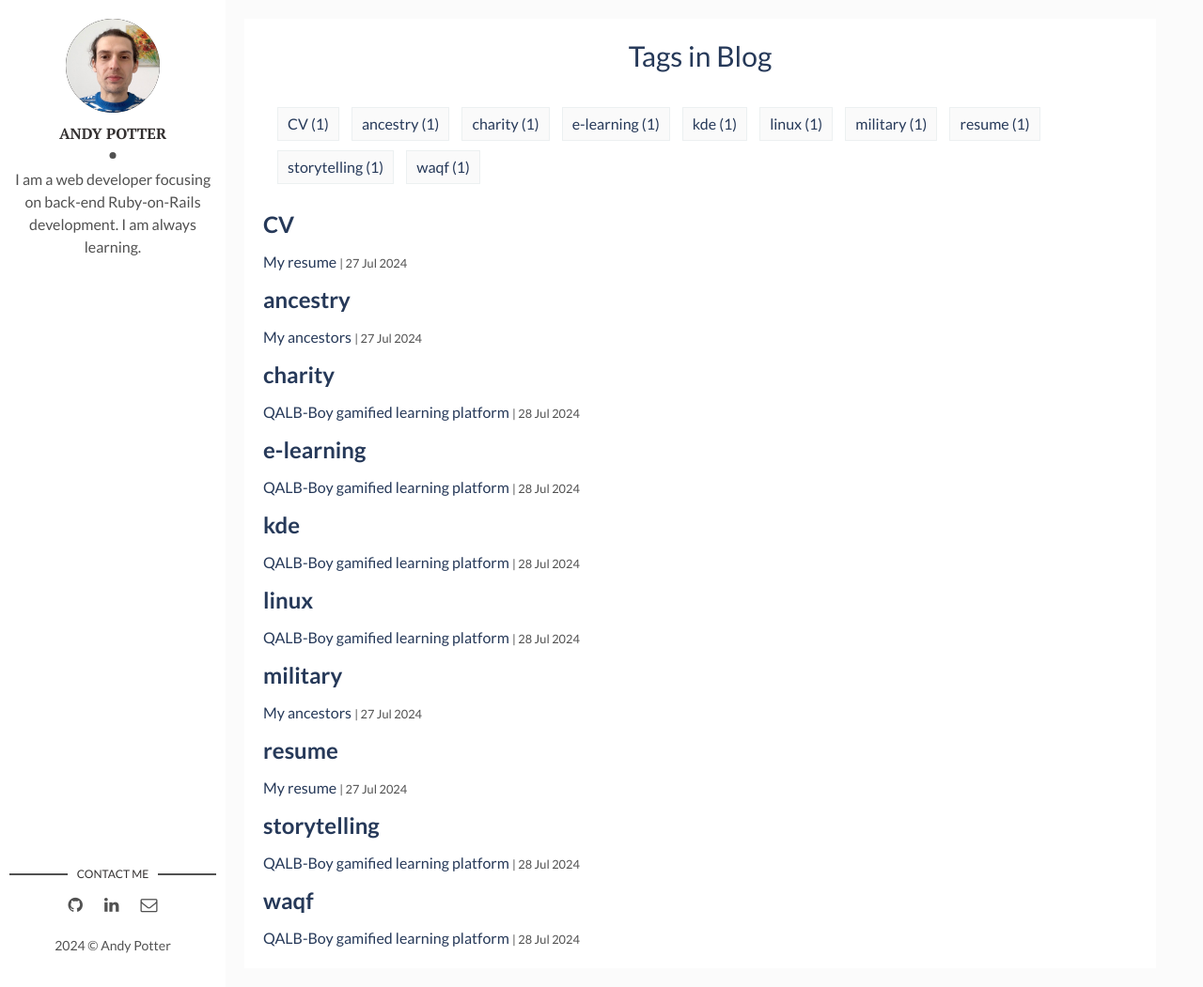
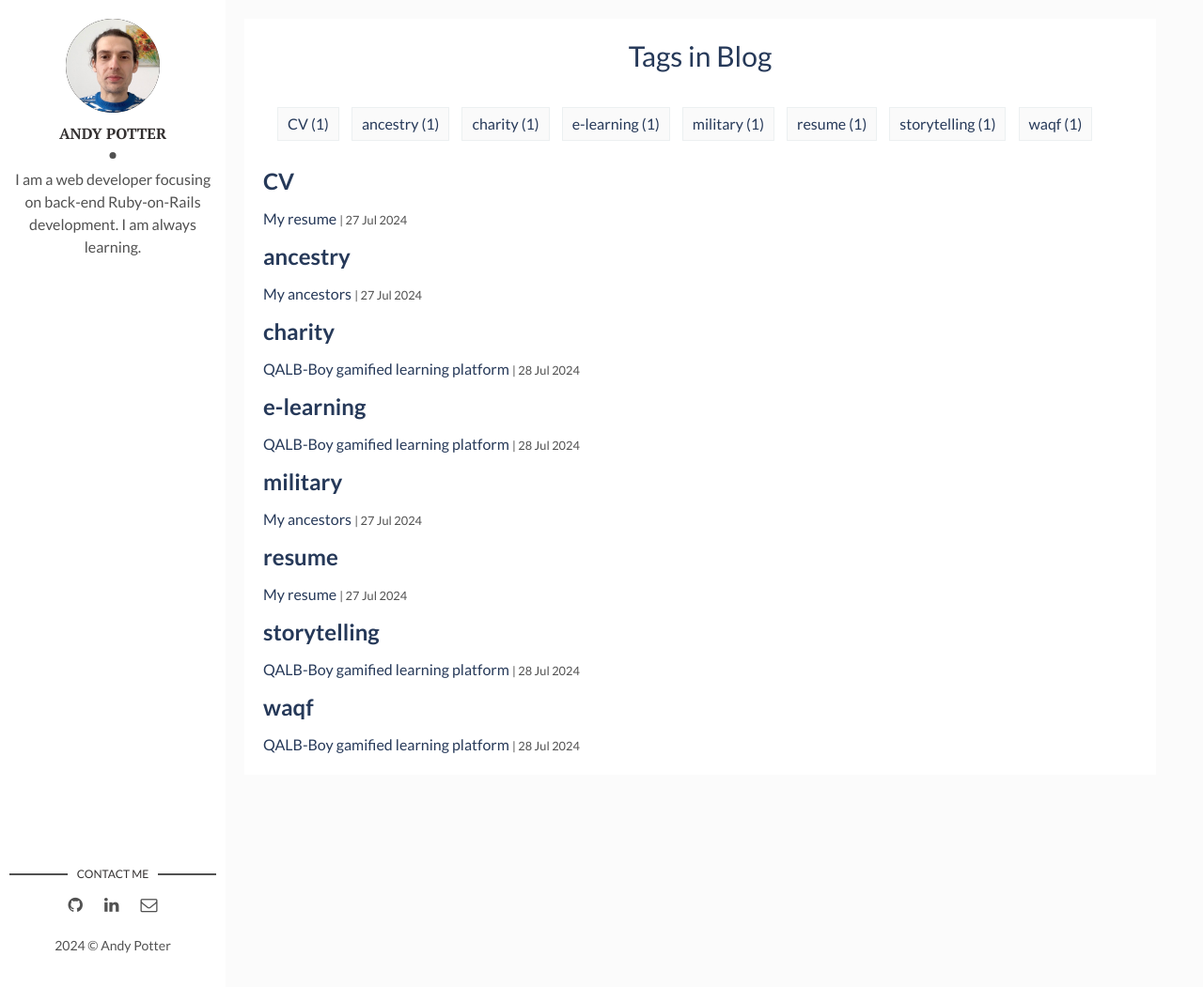
Before and after one commit to QALB-Boy/blog, a Jekyll site: the page built from tags.html, in a window 1280 px wide and 1051 px high. Shown: the whole window at 94% size. Built offline with Jekyll 4.4.1, drawn with Linux system fonts in a browser that asks for light colours.

Commit message:
Adjustments

```diff
--- a/_posts/2017-04-06-qalb-boy-gamified-learning-platform.markdown
+++ b/_posts/2017-04-06-qalb-boy-gamified-learning-platform.markdown
@@ -5,14 +5,14 @@ date: 2024-07-28 13:32:20 +0300
 description: The aim is to provide scalable education to children in poverty
 img: vlcsnap-2024-07-28-18h40m14s482.png
 fig-caption: # Add figcaption (optional)
-tags: [charity, e-learning, storytelling, waqf, kde, linux]
+tags: [charity, e-learning, storytelling, waqf]
 ---
 When I was studying Physics at the University of London Royal Holloway, I had an idea. What if there was a way to help teach poor kids through an app?
 
 ## QALB-Boy app
 The result of this thought process is now an app that is nearing completion for testing.
 
-<iframe width="420" height="236" src="https://www.youtube.com/embed/LotFMSYgq8w" title="YouTube video player" frameborder="0" allow="accelerometer; autoplay; clipboard-write; encrypted-media; gyroscope; picture-in-picture" allowfullscreen></iframe>
+<iframe width="380" height="213" src="https://www.youtube.com/embed/LotFMSYgq8w" title="YouTube video player" frameborder="0" allow="accelerometer; autoplay; clipboard-write; encrypted-media; gyroscope; picture-in-picture" allowfullscreen></iframe>
 
 QALB-Boy is an educational art-game-storytelling platform. Written in React, Rust, Ruby-on-Rails, C++ and Qml. Blender is used for the artwork.
 
```
